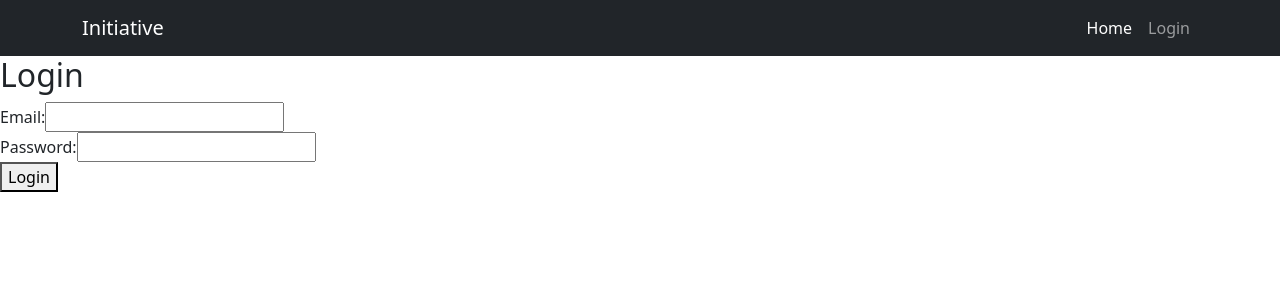
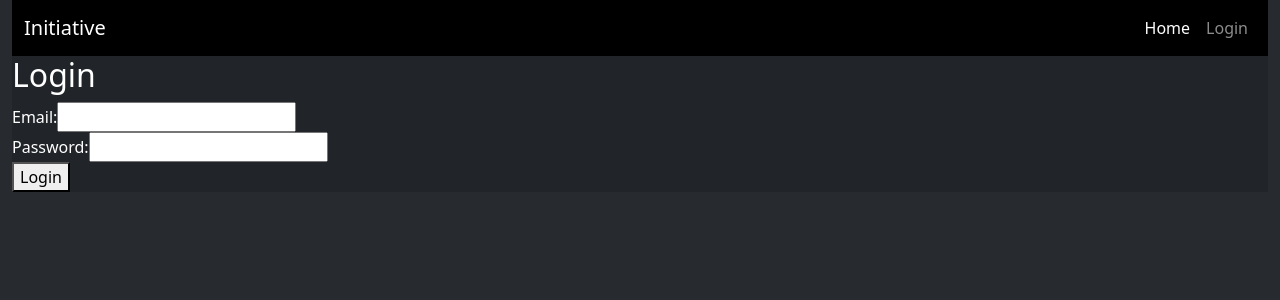
Before and after one commit to mathewlmcdowell/DnD, a React (Vite) app: page /login in a window 1280 px wide. Shown: the top 300 px of the page. Built offline with nearby package versions, Linux system fonts and the light colour scheme.

Commit message:
basic styling setup introduced

```diff
--- a/index.html
+++ b/index.html
@@ -10,7 +10,7 @@
     <script defer src="https://cdn.jsdelivr.net/npm/bootstrap@5.3.2/dist/js/bootstrap.bundle.min.js"
     integrity="sha384-C6RzsynM9kWDrMNeT87bh95OGNyZPhcTNXj1NW7RuBCsyN/o0jlpcV8Qyq46cDfL" crossorigin="anonymous"></script>
   </head>
-  <body>
+  <body class="container-fluid bg-dark" style="--bs-bg-opacity: .97;">
     <div id="root"></div>
     <script type="module" src="/src/client/main.jsx"></script>
   </body>
--- a/src/client/App.jsx
+++ b/src/client/App.jsx
@@ -2,6 +2,7 @@ import { useState } from 'react';
 import Routing from './Routing';
 import "bootstrap/dist/css/bootstrap.min.css";
 import "bootstrap/dist/js/bootstrap.bundle.min";
+import Navbar from './components/Navbar';
 
 
 export default function App() {
@@ -10,7 +11,8 @@ export default function App() {
 
   return (
     <>
-    <Routing />
+        <Navbar />
+        <Routing />
     </>
   );
 }
--- a/src/client/Routing.jsx
+++ b/src/client/Routing.jsx
@@ -1,15 +1,14 @@
 import { Routes, Route, Link } from "react-router-dom"
 import Login from "./components/Login"
 import Home from "./components/Home"
-import Navbar from "./components/Navbar"
 
 
 export default function Routing() {
 
     return(
   <>
-    <Navbar />
-    <div>
+
+    <div className="bg-dark text-white .outline">
       <Routes>
         <Route path ='/' element={<Home />} />
         <Route path='/login' element={<Login />} />
--- a/src/client/components/Home.jsx
+++ b/src/client/components/Home.jsx
@@ -1,13 +1,11 @@
-import { Link } from "react-router-dom"
+import "bootstrap/dist/css/bootstrap.min.css";
+
 
 export default function Home() {
 
     return(
         <>
 
-		<div className="container">
-
-		</div>
 
         </>
     )
--- a/src/client/components/Navbar.jsx
+++ b/src/client/components/Navbar.jsx
@@ -8,8 +8,8 @@ export default function Navbar() {
 
     return(
         <>
-            <nav className="navbar navbar-expand navbar-dark bg-dark">
-                <div className="container">
+            <nav className="navbar navbar-expand-md navbar-dark bg-black sticky-top">
+                <div className="container-fluid">
                     <Link to='/' className="navbar-brand">Initiative</Link>
                     <ul className="navbar-nav">
                         <li className="nav-item">
--- a/src/client/style.css
+++ b/src/client/style.css
@@ -15,4 +15,11 @@
   width: 250px;
 }
 
-/* Add more styling for other elements if needed */
+.outline {
+  text-shadow:
+    -1px -1px 0 #00000079,
+    1px -1px 0 #00000079,
+    -1px 1px 0 #00000079,
+    1px 1px 0 #00000079;
+  color: whitesmoke;
+  }
```
